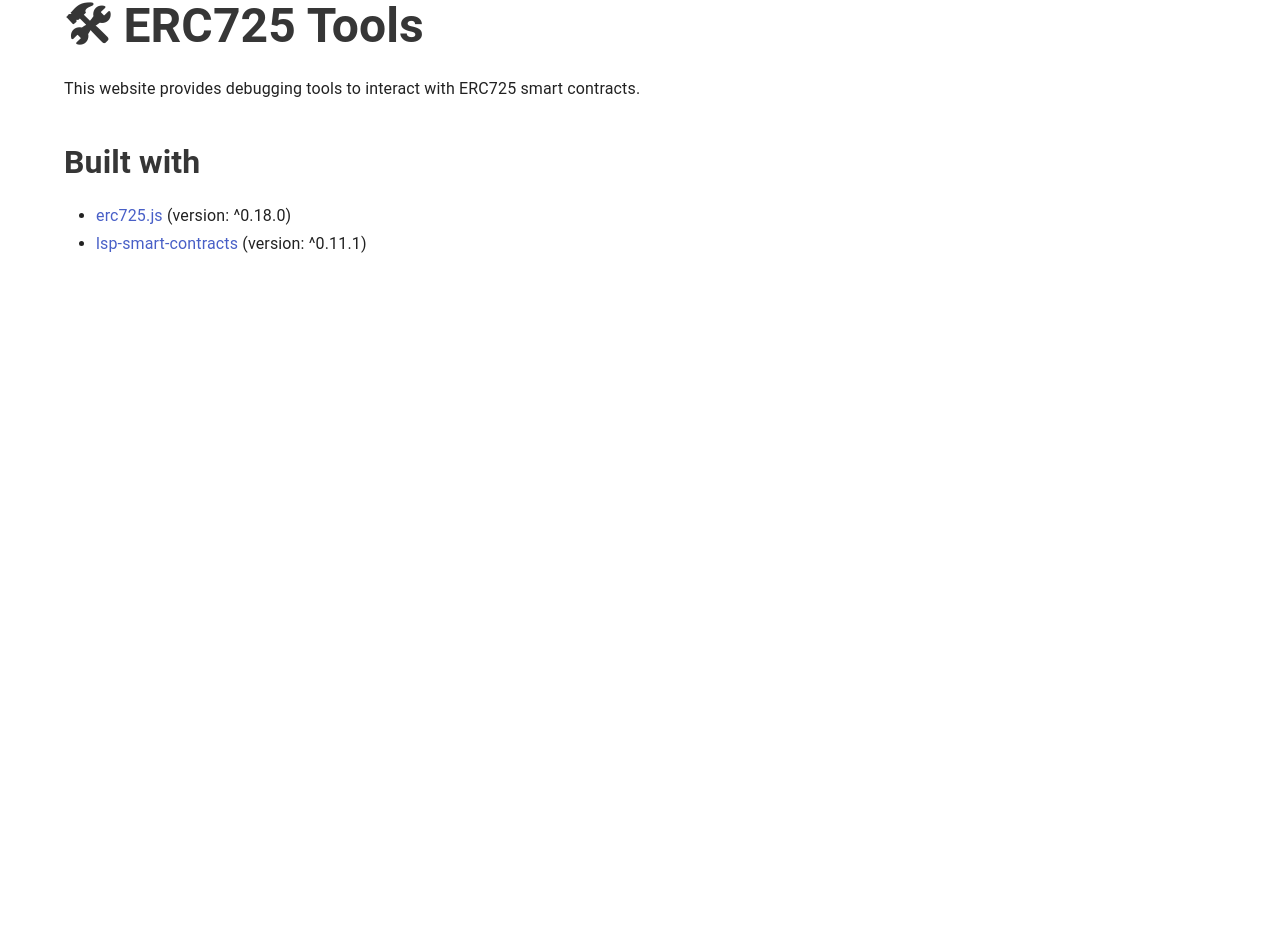
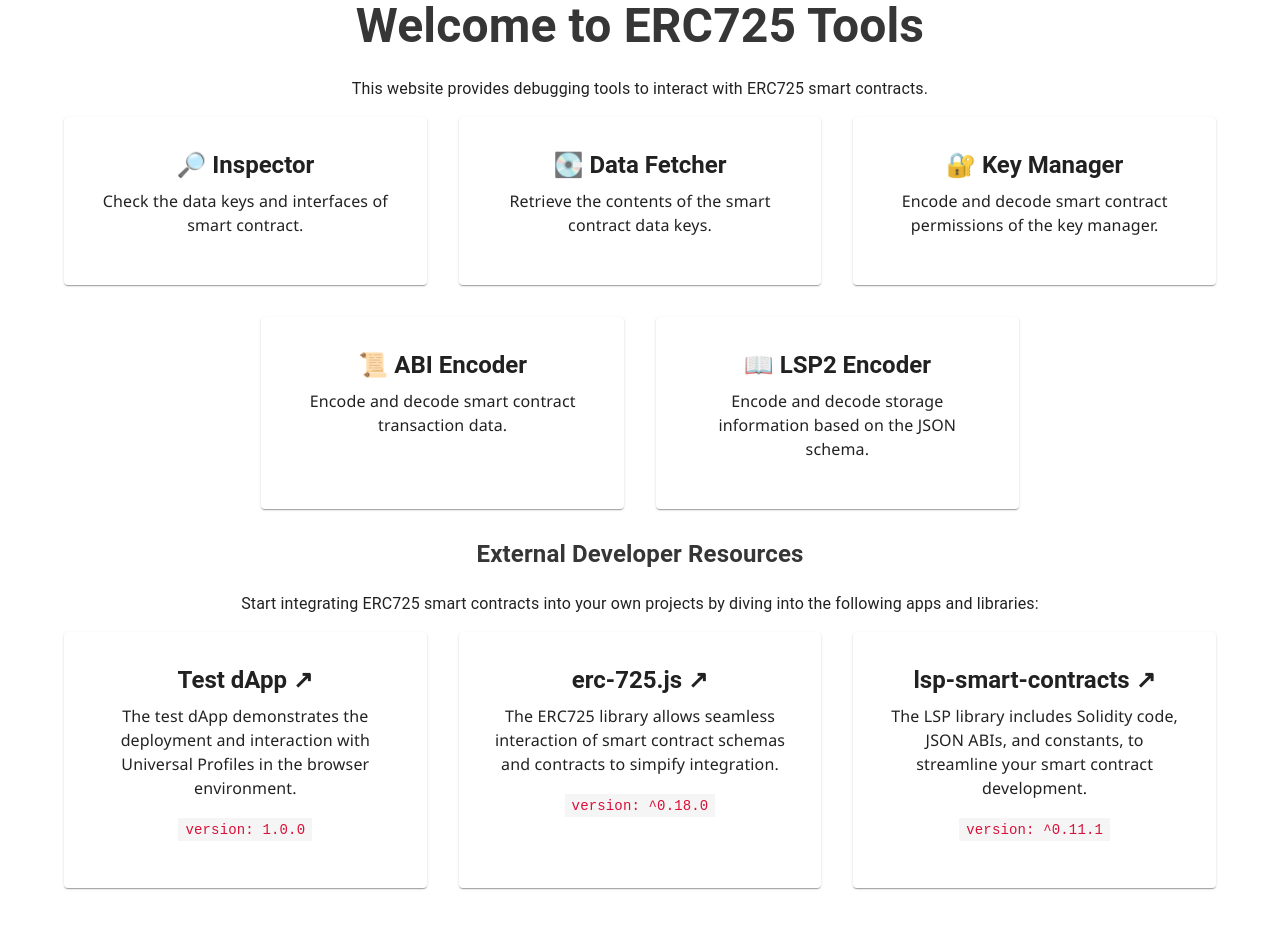
Before and after one commit to lukso-network/tools-erc725-inspect, a Next.js app: page / in a window 1280 px wide. Shown: the part 109-1038 px from the top of the page. Before the commit the page ends 800 px from the top, so only its background shows below. Built offline with nearby package versions, Linux system fonts and the light colour scheme.

Commit message:
feat: setup cards on landing page

```diff
--- a/pages/index.tsx
+++ b/pages/index.tsx
@@ -1,6 +1,7 @@
 import type { NextPage } from 'next';
 import Head from 'next/head';
 import packageJson from '../package.json';
+import CardContainer from '../components/HomeCards/CardContainer';
 
 const ERC725_JS_VERSION = packageJson.dependencies['@erc725/erc725.js'];
 const LSP_SMART_CONTRACTS_VERSION =
@@ -12,34 +13,81 @@ const Home: NextPage = () => {
       <Head>
         <title>ERC725 Tools</title>
       </Head>
-      <div className="container">
+      <div className="home-container container">
         <div className="content">
-          <h1 className="title is-1">🛠 ERC725 Tools</h1>
+          <h1 className="title is-1">Welcome to ERC725 Tools</h1>
           <p>
             This website provides debugging tools to interact with ERC725 smart
             contracts.
           </p>
-          <h3 className="title is-3">Built with</h3>
-          <ul>
-            <li>
-              <a
-                className="has-text-link"
-                href="https://docs.lukso.tech/tools/erc725js/getting-started"
-              >
-                erc725.js
-              </a>
-              &nbsp;(version: {ERC725_JS_VERSION})
-            </li>
-            <li>
-              <a
-                className="has-text-link"
-                href="https://docs.lukso.tech/tools/lsp-smart-contracts/getting-started"
-              >
-                lsp-smart-contracts{' '}
-              </a>
-              (version: {LSP_SMART_CONTRACTS_VERSION})
-            </li>
-          </ul>
+          <CardContainer
+            cardData={[
+              {
+                title: '🔎 Inspector',
+                description:
+                  'Check the data keys and interfaces of smart contract.',
+                link: '/inspector',
+                isExternal: false,
+              },
+              {
+                title: '💽 Data Fetcher',
+                description:
+                  'Retrieve the contents of the smart contract data keys.',
+                link: '/data-fetcher',
+              },
+              {
+                title: '🔐 Key Manager',
+                description:
+                  'Encode and decode smart contract permissions of the key manager.',
+                link: '/key-manager',
+              },
+              {
+                title: '📜 ABI Encoder',
+                description:
+                  'Encode and decode smart contract transaction data.',
+                link: '/abi-encoder',
+              },
+              {
+                title: '📖 LSP2 Encoder ',
+                description:
+                  'Encode and decode storage information based on the JSON schema.',
+                link: 'lsp2-encoder',
+              },
+            ]}
+          ></CardContainer>
+          <h3 className="title is-4">External Developer Resources</h3>
+          <p>
+            Start integrating ERC725 smart contracts into your own projects by
+            diving into the following apps and libraries:
+          </p>
+          <CardContainer
+            cardData={[
+              {
+                title: 'Test dApp',
+                description:
+                  'The test dApp demonstrates the deployment and interaction with Universal Profiles in the browser environment.',
+                link: 'https://up-test-dapp.lukso.tech/',
+                isExternal: true,
+                version: '1.0.0',
+              },
+              {
+                title: 'erc-725.js',
+                description:
+                  'The ERC725 library allows seamless interaction of smart contract schemas and contracts to simpify integration.',
+                link: 'https://docs.lukso.tech/tools/erc725js/getting-started',
+                isExternal: true,
+                version: ERC725_JS_VERSION,
+              },
+              {
+                title: 'lsp-smart-contracts',
+                description:
+                  'The LSP library includes Solidity code, JSON ABIs, and constants, to streamline your smart contract development.',
+                link: 'https://docs.lukso.tech/tools/lsp-smart-contracts/getting-started',
+                isExternal: true,
+                version: LSP_SMART_CONTRACTS_VERSION,
+              },
+            ]}
+          ></CardContainer>
         </div>
       </div>
     </>
```
